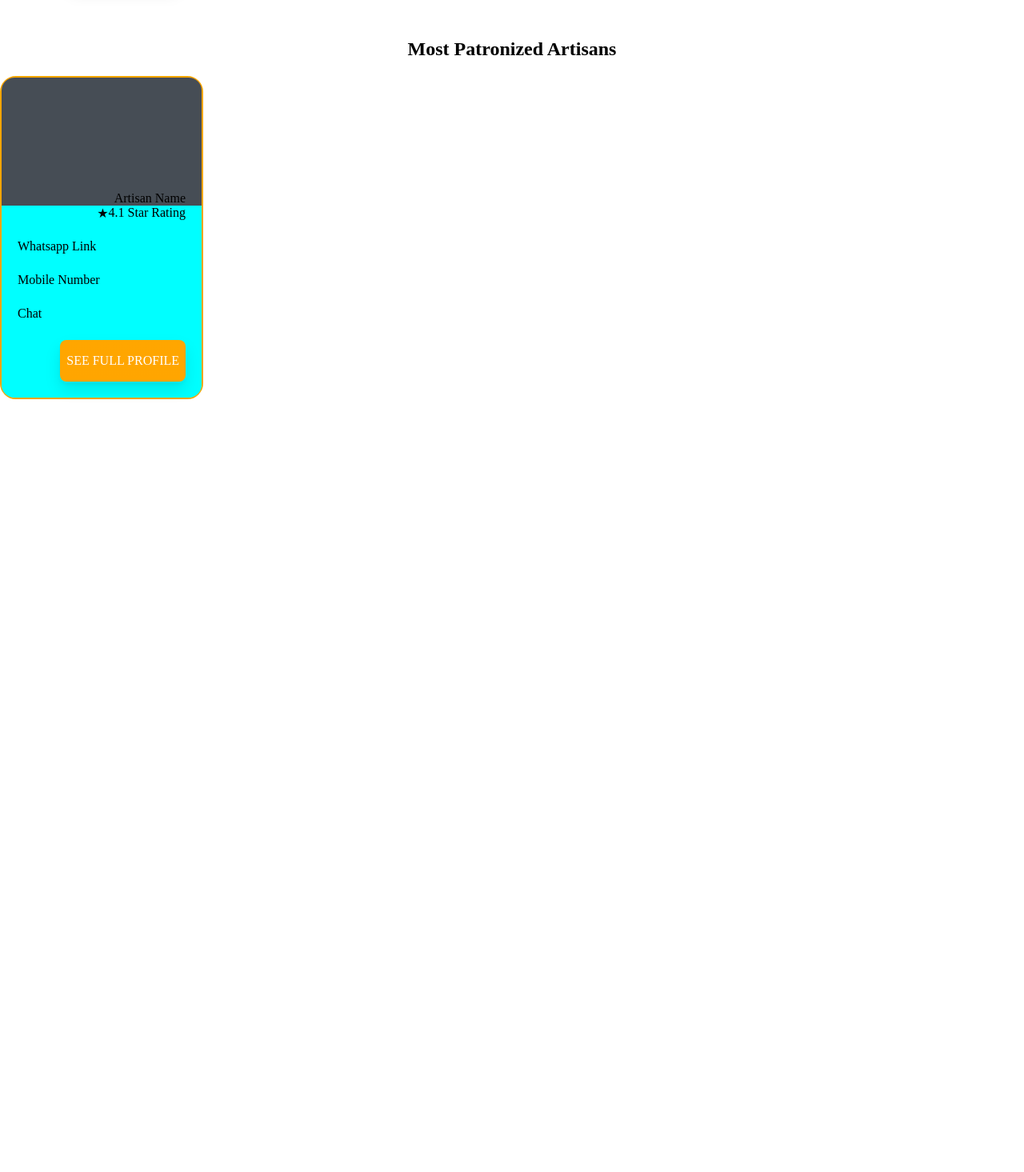
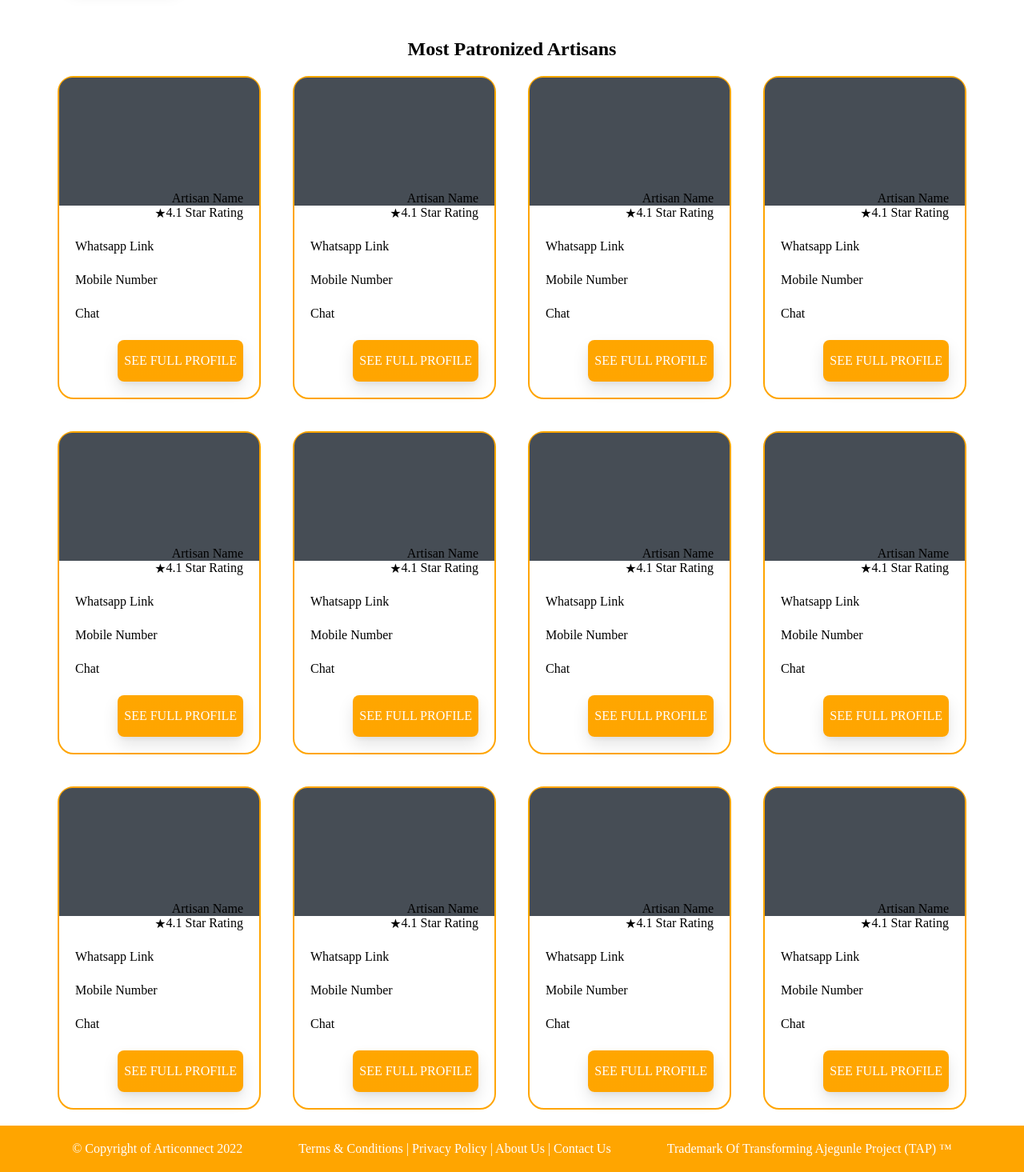
Before and after one commit to roncloud20/articonnect, a React (Create React App) app: page / in a window 1280 px wide. Shown: the part 459-1924 px from the top of the page at 80% size. Before the commit the page ends 958 px from the top, so only its background shows below. Built offline with nearby package versions, Linux system fonts and the light colour scheme.

Commit message:
Adding footer, artisan card and articonnect logo

```diff
--- a/src/App.css
+++ b/src/App.css
@@ -2,10 +2,10 @@
   text-align: center;
 }
 
-.App-logo {
+/* .App-logo {
   height: 40vmin;
   pointer-events: none;
-}
+} */
 
 @media (prefers-reduced-motion: no-preference) {
   .App-logo {
--- a/src/App.js
+++ b/src/App.js
@@ -3,6 +3,7 @@ import './Style.css';
 import Header from './Components/Header';
 import Banner from './Components/Banner';
 import ArtisanRecom from './Components/ArtisanRecom';
+import Footer from './Components/Footer';
 
 function App() {
   return (
@@ -11,6 +12,7 @@ function App() {
       <Banner />
       <h2>Most Patronized Artisans</h2>
       <ArtisanRecom />
+      <Footer />
     </div>
   );
 }
--- /dev/null
+++ b/src/Components/ArtisanCard.js
@@ -0,0 +1,30 @@
+import React from 'react';
+// import ArtisanRecom1 from './Resources/ArtisanRecom1.jpg';
+
+function ArtisanCard() {
+    return (
+        <div className='ArtisanCard'>
+            <div className='ArtisanBanner'>
+                <span>Artisan Name</span>
+            </div>
+            <div className='ArtisanCardContent'>
+                <div className='StarRating'>
+                    <span>&#9733;</span>
+                    4.1 Star Rating
+                </div>
+                <div className='whatsapp'>
+                    Whatsapp Link
+                </div>
+                <div className='mobile'>
+                    Mobile Number
+                </div>
+                <div className='whatsapp'>
+                    Chat
+                </div>
+                <button class="LinkButton">SEE FULL PROFILE</button>
+            </div>
+        </div>
+    );
+}
+
+export default ArtisanCard;
--- a/src/Components/ArtisanRecom.js
+++ b/src/Components/ArtisanRecom.js
@@ -1,30 +1,22 @@
 import React from 'react';
+import ArtisanCard from './ArtisanCard';
 // import ArtisanRecom1 from './Resources/ArtisanRecom1.jpg';
 
 function ArtisanRecom() {
     return (
         <div className="ArtisanRecom">
-            <div className='ArtisanCard'>
-                <div className='ArtisanBanner'>
-                    <span>Artisan Name</span>
-                </div>
-                <div className='ArtisanCardContent'>
-                    <div className='StarRating'>
-                        <span>&#9733;</span>
-                        4.1 Star Rating
-                    </div>
-                    <div className='whatsapp'>
-                        Whatsapp Link
-                    </div>
-                    <div className='mobile'>
-                        Mobile Number
-                    </div>
-                    <div className='whatsapp'>
-                        Chat
-                    </div>
-                    <button class="LinkButton">SEE FULL PROFILE</button>
-                </div>
-            </div>
+            <ArtisanCard />
+            <ArtisanCard />
+            <ArtisanCard />
+            <ArtisanCard />
+            <ArtisanCard />
+            <ArtisanCard />
+            <ArtisanCard />
+            <ArtisanCard />
+            <ArtisanCard />
+            <ArtisanCard />
+            <ArtisanCard />
+            <ArtisanCard />
         </div>
     );
 }
--- /dev/null
+++ b/src/Components/Footer.js
@@ -0,0 +1,13 @@
+import React from 'react';
+
+function Footer() {
+    return (
+        <div className="Footer">
+            <div>&copy; Copyright of Articonnect 2022</div>
+            <div>Terms &amp; Conditions | Privacy Policy | About Us | Contact Us</div>
+            <div> Trademark Of Transforming Ajegunle Project (TAP) &trade;</div>
+        </div>
+    );
+}
+
+export default Footer;
--- a/src/Components/Header.js
+++ b/src/Components/Header.js
@@ -1,10 +1,10 @@
 import React from 'react';
-import logo from './Resources/tap.jpeg';
+import logo from './Resources/logo.png';
 
 function Header() {
     return (
         <div className="Header">
-            <img src={logo} width={"50px"} height={"50px"} className="Header-logo" alt="logo" />
+            <img src={logo} width={"150px"} height={"25px"} className="Header-logo" alt="logo" />
             <div className='SearchBox'>
                 <input type='search' placeholder='Looking for?' />
                 <i class="fa fa-search"></i>
--- a/src/Style.css
+++ b/src/Style.css
@@ -49,6 +49,15 @@
     align-content: space-between;
 }
 /* ArtisanRecom */
+.ArtisanRecom {
+  display: flex;
+  flex-flow: row wrap;
+  justify-content: center;
+  /* padding: 20px; */
+  gap: 40px;
+}
+
+/* ArtisanCard */
 .ArtisanCard {
     display: flex;
     flex-direction: column;
@@ -77,7 +86,6 @@
 .ArtisanCardContent {
   display: flex;
   flex-flow: column;
-  background: cyan;
   width: 100%;
   height: 60%;
   border-radius: 0 0 1rem 1rem;
@@ -105,6 +113,17 @@
   font-family: poppins;
 }
 
+/* Footer */
+.Footer {
+  background-color: #FFA500;
+  margin-top: 20px;
+  padding: 20px;
+  color: #fff;
+  display: flex;
+  flex-flow: row wrap;
+  justify-content: space-evenly;
+}
+
 /* Other CSS Styles */
 .LinkButton {
   align-items: center;
@@ -118,7 +137,6 @@
   cursor: pointer;
   display: inline-flex;
   flex-direction: column;
-  /* font-family: expo-brand-demi,system-ui,-apple-system,BlinkMacSystemFont,"Segoe UI",Roboto,"Helvetica Neue",Arial,"Noto Sans",sans-serif,"Apple Color Emoji","Segoe UI Emoji","Segoe UI Symbol","Noto Color Emoji"; */
   font-size: 18px;
   height: 52px;
   justify-content: center;
```
Also changed, not shown: src/Components/Resources/logo.png (added).
